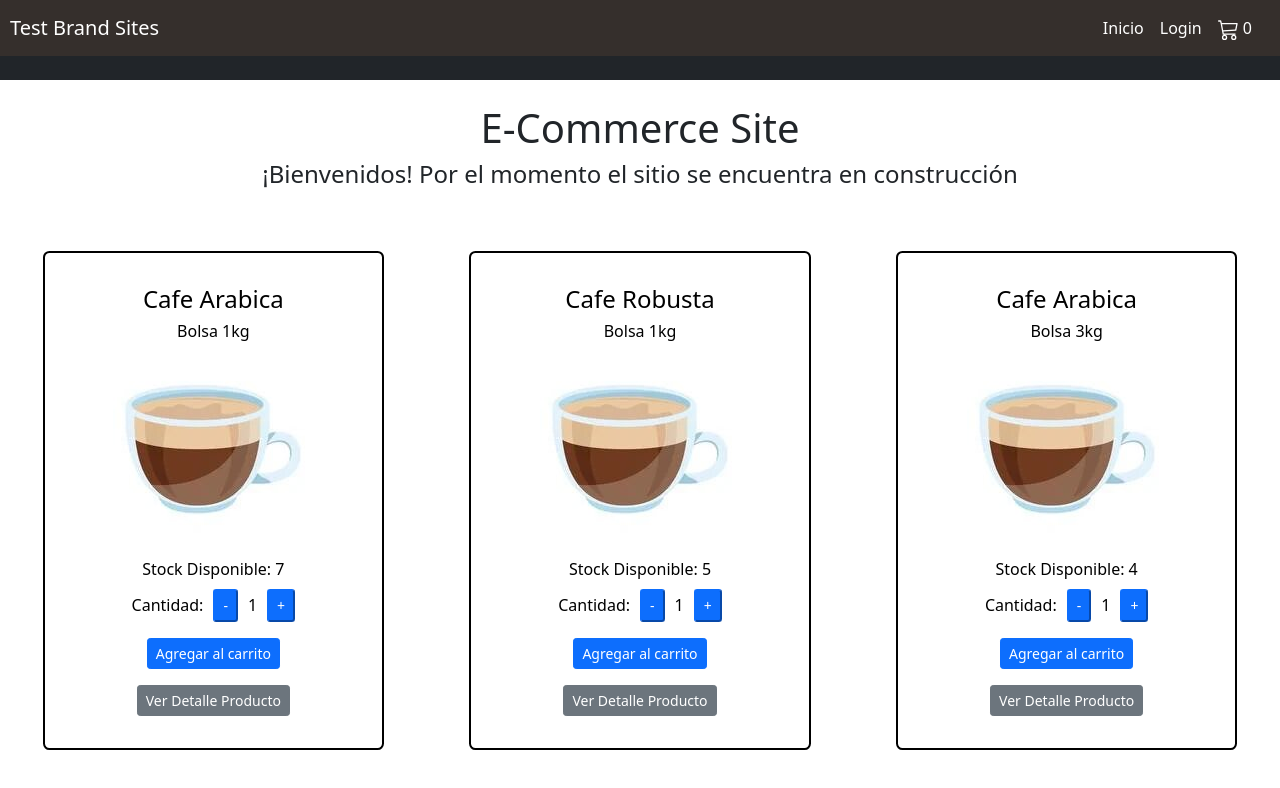
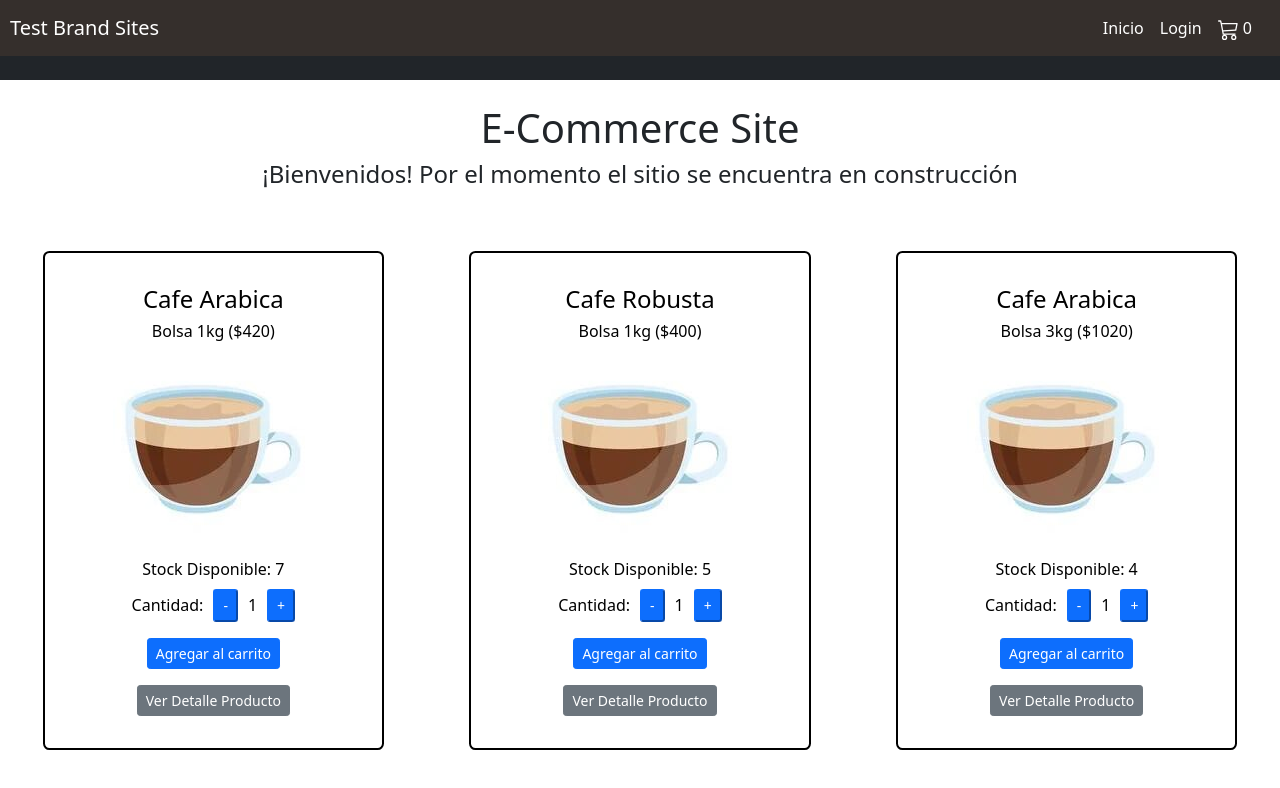
Before and after one commit to AngusRock/ecommerce-react, a React (Create React App) app: page / in a window 1280 px wide. Shown: the top 788 px of the page. Built offline with nearby package versions, Linux system fonts and the light colour scheme.

Commit message:
added price

```diff
--- a/src/components/Item.js
+++ b/src/components/Item.js
@@ -5,7 +5,7 @@ export default function Item(item){
         <div className="d-flex justify-content-center">
         <div className="box products">
             <h4>{item.title}</h4>
-            <h6>{item.description}</h6>
+            <h6>{item.description} (${item.price})</h6>
             <img src={item.pictureUrl} alt="icono cafe" />
             <ItemCount initial="1" stock={item.stock} />
             <div className="mt-3">
```
